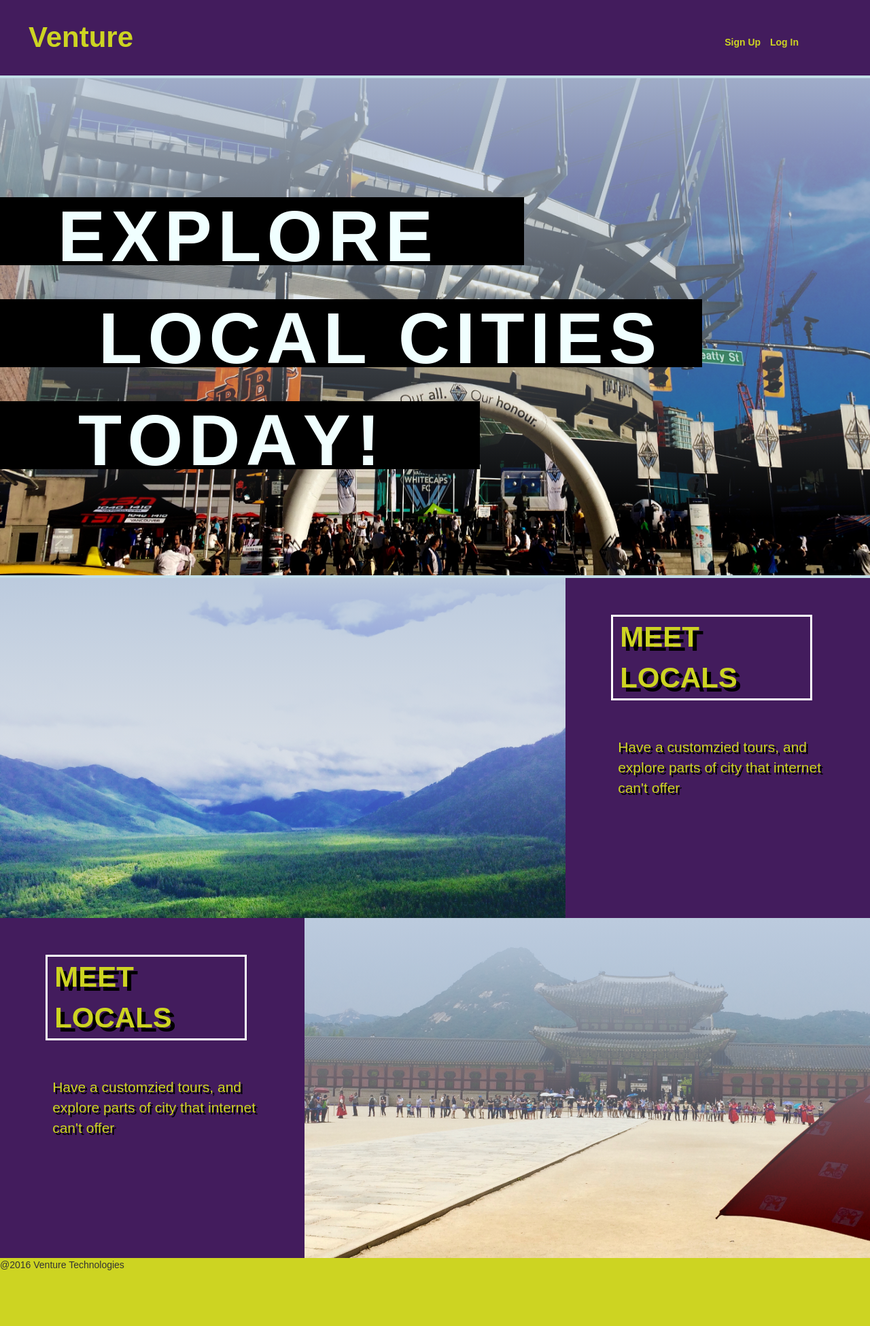
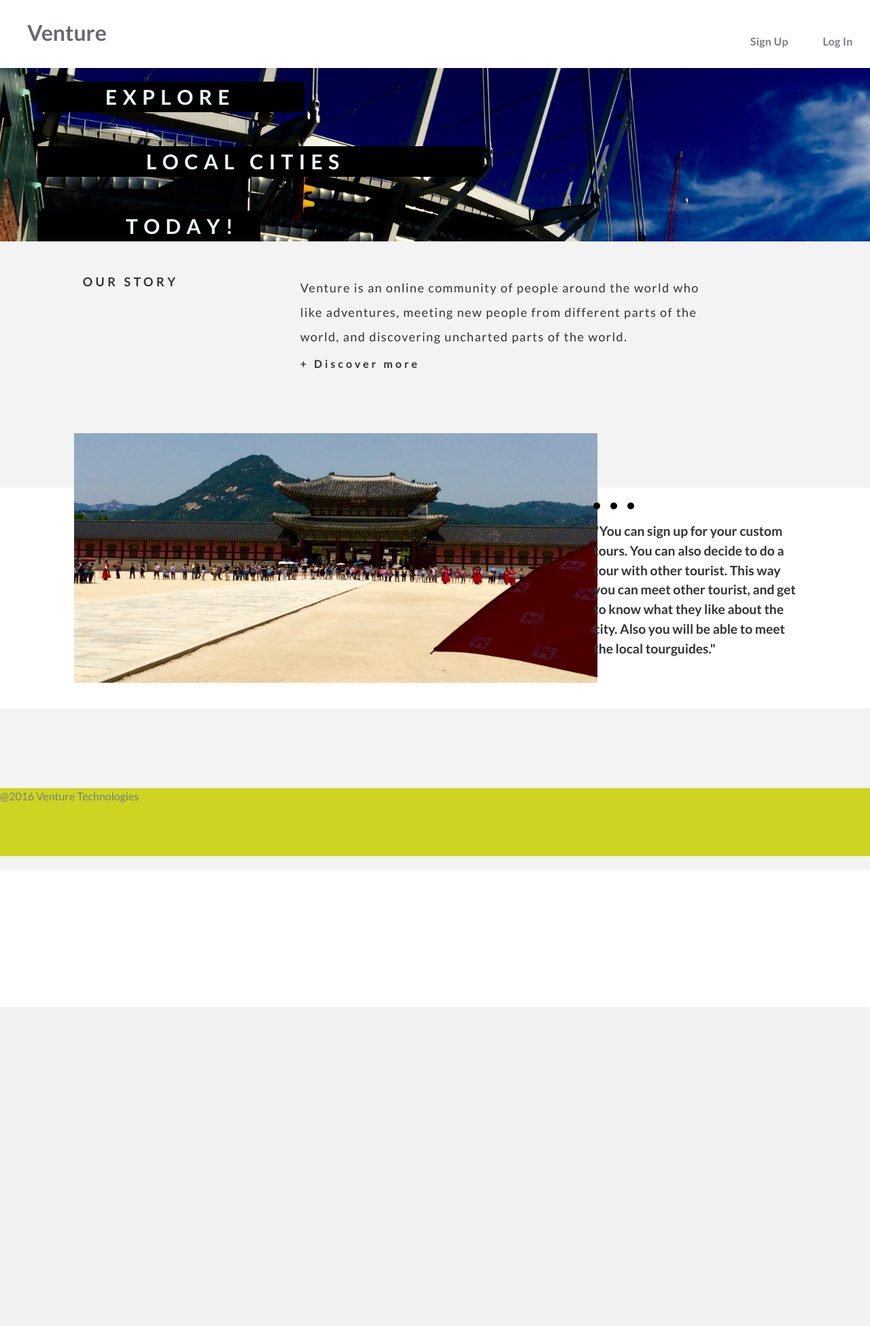
Before and after one commit to hannahmshin/Venture_Web, a Django app: page /tourist/ in a window 1280 px wide. Shown: the whole page at 68% size. After the commit the page ends 1481 px from the top, so only its background shows below. Run offline with Django 3.2, Linux system fonts and the light colour scheme; some libraries are stand-ins or nearby versions; some web fonts are replaced.

Commit message:
refreshed

```diff
--- a/src/src/static/css/base.css
+++ b/src/src/static/css/base.css
@@ -1,94 +1,343 @@
 /** Configuring background color and NAV-BAR ******************/
 
-
+@import url("http://fonts.googleapis.com/css?family=Lato:100,300,400,700,900");
 
 body {
-    background-color: #431c5d;
+    background-color: white;
+     color: #797e83;
+  font-size: 16px;
+    margin: 0;
+  font-family: "Lato", "Helvetica Neue", Helvetica, Arial, sans-serif;
+  line-height: 1.5;
 
 
 }
 * {
     box-sizing: border-box;
-    font-family: 'Varela Round', sans-serif;
-}
-
-#navbar .navbar-brand-j{
-    display: inline-block;
-    color: #cdd422;
-    float: left;
-    font-weight: bold;
-    font-size: 3em;
-    padding-top: 2.5rem;
-    padding-bottom: 2.5rem;
-    margin-left: 1em;
-    margin-right: 0;
-    text-decoration: none;
+    font-family: "Lato", "Helvetica Neue", Helvetica, Arial, sans-serif;
 }
 
 
-#navbar .navbar-list_j {
-    display: inline block;
-    float:right;
-    font-size: 1.4rem;
-    padding-top: 4.2rem;
-    padding-bottom: 4.2rem;
-    margin-left: -5px;
-    margin-right: 100px;
+ul,
+li {
+  margin: 0;
+  padding: 0;
+  list-style-type: none;
 }
 
-
-#navbar .navbar-list_j a {
-
-    display: block;
-    color: #cdd422;
-    padding: 10px 5px;
-    text-decoration: none;
-    font-weight: bold;
+a {
+  color: #656a6e;
+  text-decoration: none;
+  font-weight: 400;
 }
 
-#navbar .navbar-list_j a:hover {
-    color: #c2dde6;
+.nav_container {
+
+    background-color: white;
+
+    width: 100%;
+    margin: auto;
 
 }
 
 
-#navbar .navbar-list_j li{
-    display: inline-block;
-    margin: 0;
+
+.main-header,
+.nav {
+    display: flex;
+    flex-direction: column;
 
 }
 
-#navbar {
-    position: fixed;
-    top:0;
-    left:0;
-    z-index: 20;
-    background: #431c5d;
-    height: 115px;
-    width: 100%;
-    margin: 0 auto;
-    font-family: 'Varela Round', sans-serif;
-    border-bottom: 4px solid #c2dde6;
+.main-header {
+    padding-top: 1em;
 }
 
-a {
+.site-logo {
+    font-size: 2em;
+    font-weight: bolder;
+    width: 100px;
+    text-align: center;
+    align-self: center;
+}
+
+.site-logo:hover {
     text-decoration: none;
+}
+
+.nav {
+    margin-top: 1.5em;
+}
+
+.nav a {
+    display: block;
+    color: #797E83;
+    font-size:1em;
+    font-weight: 700;
+    text-align: center;
+    padding: .4em;
+    border-bottom: 1px solid #ebecec;
+}
+
+.nav li:hover {
+    background-color: transparent;
+}
+
+.nav a:hover {
+    color: #0b0b0b;
+    border-bottom: 2px solid white;
+}
+
+.nav>li>a:focus,
+.nav>li>a:hover {
+    background-color: transparent;
 }
 
 
 
-/** Main greeting page ******************/
 
-.main-image {
-    padding-top: 170px;
-    height: 850px;
+
+
+
+.row_grey {
+
+    margin-top: -15px;
+        height: 252px;
+    background-color: #f3f3f3;
+
+}
+.row_white {
+    margin-top: -15px;
+    height: 202px;
+    background-color: #fff;
+
+}
+
+.tall_row_grey {
+    height: 552px;
+    background: linear-gradient(to bottom,  #f3f3f3 0%,#f3f3f3 20%,#fff 20%,#fff 100%);
+   /* background-color: #fff;*/
+}
+
+.inner_wrapper {
+    height: 450px;
+    z-index: 100;
+    background-color: transparent;
+}
+
+
+.slide_image {
+    margin-top: 30px;
+    height: 367px;
+    width: 770px;
+}
+
+.contents_description_slider {
+    margin-top: 160px;
+    color:  #333;
+    font-size: 1.2em;
+    font-weight: bold;
+}
+
+.dots {
+    margin-top: -230px;
+    list-style-type: none;
+}
+
+.slide_dots {
+    height: 10px;
+    width: 10px;
+    float: left;
+    display: block;
+    border-radius: 50%;
+    cursor: pointer;
+    background-color: black;
+    margin-right: 15px;
+}
+
+
+
+
+
+
+
+
+
+
+
+.liquid-content-container {
+    margin-top: 50px;
+}
+
+.liquid-content-container-right {
+    margin-top: 50px;
+}
+
+.spaced_less {
+     letter-spacing: .08em;
+    color: #333;
+    font-weight: normal;
+    line-height: 2em;
+}
+
+.spaced {
+    letter-spacing: .25em;
+    color: #333;
+    font-weight: bold;
+}
+
+
+
+
+
+@media (min-width:769px) {
+
+    .main-image {
+    height: 350px;
     background:
-        linear-gradient(#bccbde, transparent 90%),
+
         url('../images/IMG_1337.jpg');
     background-size: cover;
     border-bottom: 4px solid #c2dde6;
 
+    }
+
+    .main-header {
+        height:200px;
+        justify-content: flex-end;
+    }
+
+    .site-logo {
+        width: 100px;
+    }
+
+    .nav {
+        margin-top: 3em;
+        flex-direction: row;
+        justify-content: space-between;
+    }
+
+    .nav a {
+        border-bottom-color: transparent;
+    }
+
+    .nav a:hover {
+    color: #0b0b0b;
+    border-bottom: 2px solid white;
 }
+
+    .nav>li>a {
+        padding-top: 7px;
+        padding-bottom: 40px;
+    }
+
+    .greeting_word:first-child {
+
+        margin-left: 70px;
+        margin-bottom: 50px;
+        width: 25%;
+    }
+
+.greeting_word:nth-child(2) {
+
+    margin-bottom: 50px;
+    margin-left: 70px;
+    width: 30%;
+}
+
+.greeting_word:nth-child(3) {
+
+    margin-left: 70px;
+    width: 25%;
+}
+
+.greeting_letter {
+    padding-top: .2em;
+}
+
+
+}
+
+
+
+
+
+
+
+@media (min-width:1025px) {
+
+    .nav_container {
+    height: 100px;
+    position: fixed;
+    z-index: 100;
+}
+
+    .main-header {
+        height: 80px;
+        flex-direction: row;
+    }
+    .site-logo {
+        margin-right: auto;
+        margin-left: 40px;
+    }
+    .nav {
+        align-self: center;
+        margin-top: 0;
+    }
+    .nav li {
+        margin-left: .65em;
+        margin-right: .65em;
+
+        letter-spacing: .26px;
+        text-align: center;
+
+        align-self:center;
+    }
+
+    .nav>li>a {
+        padding-top: 67px;
+    padding-bottom: 40px;
+    }
+
+    .nav a:hover {
+    color: #0b0b0b;
+    border-bottom: 2px solid white;
+}
+
+    .main-image {
+    height: 350px;
+    background:
+
+        url('../images/IMG_1337.jpg');
+    background-size: cover;
+    border-bottom: 4px solid #c2dde6;
+
+    }
+
+    .greeting_word:first-child {
+    padding-left: 100px;
+    margin-bottom: 50px;
+    width: 30%;
+}
+
+.greeting_word:nth-child(2) {
+    padding-left: 160px;
+    margin-bottom: 50px;
+    width: 50%;
+}
+
+.greeting_word:nth-child(3) {
+    padding-left: 130px;
+    width: 25%;
+}
+
+.greeting_letter {
+    padding-top: .2em;
+}
+
+}
+/** Main greeting page ******************/
+
 
 
 .main-greeting {
@@ -97,12 +346,12 @@ a {
 .greeting_word {
     background: black;
     display: block;
-    height: 100px;
+    height: 1.5em;
     font-weight: bold;
     font-family: 'Varela Round', sans-serif;
 }
 .greeting_letter {
-    font-size: 3.5em;
+    font-size: 1em;
     color: azure;
     display: inline-block;
     transition:0.4s ease-in-out;
@@ -159,23 +408,6 @@ a {
 
 .greeting_word .greeting_letter:hover {
     -webkit-animation: bounce 1500ms ease-in-out;
-}
-
-.greeting_word:first-child {
-    padding-left: 100px;
-    margin-bottom: 50px;
-    width: 60%;
-}
-
-.greeting_word:nth-child(2) {
-    padding-left: 160px;
-    margin-bottom: 50px;
-    width: 80%;
-}
-
-.greeting_word:nth-child(3) {
-    padding-left: 130px;
-    width: 55%;
 }
 
 .secondary-contents {
--- a/src/src/templates/tourist/main.html
+++ b/src/src/templates/tourist/main.html
@@ -4,7 +4,7 @@
 {% block body_block %}
 
 <div class="row">
-<div class='main-conents'>
+<div class='main-contents'>
     <div class='main-image'>
         <h2 class='main-greeting'>
             <span class="greeting_word">
@@ -48,12 +48,86 @@
 
 
 
+<div class="row_grey">
+    <div class="content_row">
+        <div class="col-md-2 col-md-offset-1">
+            <div class="liquid-content-container">
+                <h4 class='spaced'>OUR STORY</h4>
+            </div>
+        </div>
+
+        <div class="col-md-6 col-md-offset-1">
+            <div class="liquid-content-container-right">
+                <h4 class='spaced_less'>Venture is an online community of people around the world who like adventures, meeting new people from different parts of the world, and discovering uncharted parts of the world. </h4>
+
+                <p class='spaced'><strong>+</strong> Discover more </p>
+            </div>
+        </div>
+    </div>
+</div>
+
+
+
+<div class="tall_row_grey">
+    <div class="inner_wrapper">
+        <div class="row">
+            <!-- Image and moving cpation here -->
+
+            <div class="col-md-7 col-md-offset-1">
+                <img class="slide_image" src="/static/images/IMG_0199.jpg" />
+            </div>
+
+            <div class="col-md-3">
+                <div class="contents_description">
+                    <p></p>
+                    <div class="contents_description_slider">
+                        <div class="words_description">
+                            "You can sign up for your custom tours. You can also decide to do a tour with other tourist. This way you can meet other tourist, and get to know what they like about the city. Also you will be able to meet the local tourguides."
+                        </div>
+
+                        <ul class="dots">
+                            <li class="slide_dots"></li>
+                            <li class="slide_dots"></li>
+                            <li class="slide_dots"></li>
+                        <ul>
+
+                    </div>
+                </div>
+            </div>
+        </div>
+
+
+    </div>
+
+
+
+    <div class="row_grey">
+
+
+    </div>
+
+
+    <div class="row_white">
+
+
+    </div>
+</div>
+
+
+
+
+
+
+
+
+
+
 <!-- this is where secondary contents start -->
+<!--
+<div class="secondary-contents clearfix">
 
-<div class="secondary-contents clearfix">
-    <!-- Carousel Box for different Images -->
     <div class="info-box">
-        <!--Carousel is a list of items in html -->
+
         <button id="left_arrow" class="glyphicon glyphicon-chevron-left btn btn-large" aria-hidden="true"></button>
         <button id="right_arrow" class="glyphicon glyphicon-chevron-right btn btn-large" aria-hidden="true"></button>
     </div>
@@ -79,7 +153,7 @@
         <button id="left_arrow" class="glyphicon glyphicon-chevron-left btn btn-large" aria-hidden="true"></button>
         <button id="right_arrow" class="glyphicon glyphicon-chevron-right btn btn-large" aria-hidden="true"></button>
     </div>
-</div>
+</div> -->
 
 
 <script>
--- a/src/src/templates/tourist/tourguide_base.html
+++ b/src/src/templates/tourist/tourguide_base.html
@@ -20,10 +20,11 @@
 
     <body>
         <!-- custom navigation bar -->
+        <div class="nav_container">
+            <header class="main-header">
+                <a class="site-logo" href="/tourist/"> Venture </a>
 
-    <nav id="navbar" class="clearfix">
-            <a class="navbar-brand-j" href="/tourist/">Venture</a>
-            <ul class="navbar-list_j">
+            <ul class="nav">
                 {% if not user.is_authenticated %}
                     <li><a href="{% url 'registration_register' %}">Sign Up</a></li>
                     <li><a href="{% url 'auth_login' %}">Log In</a></li>
@@ -36,7 +37,10 @@
                     <li><a href="{% url 'auth_logout' %}?next=/tourist/">LOGOUT</a></li>
                 {% endif %}
             </ul>
-        </nav>
+        </header>
+    </div>
+
+
     <script type="text/javascript" src="https://ajax.googleapis.com/ajax/libs/jquery/1.12.4/jquery.min.js"></script>
 
     {% block body_block %}{% endblock %}
```
Also changed, not shown: src/src/db.sqlite3.
